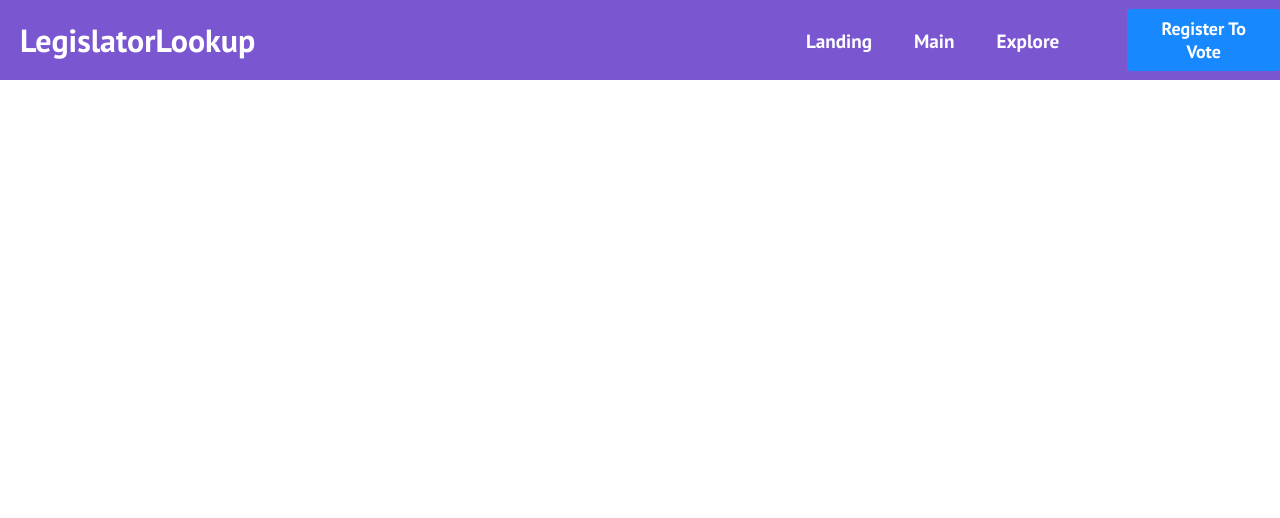
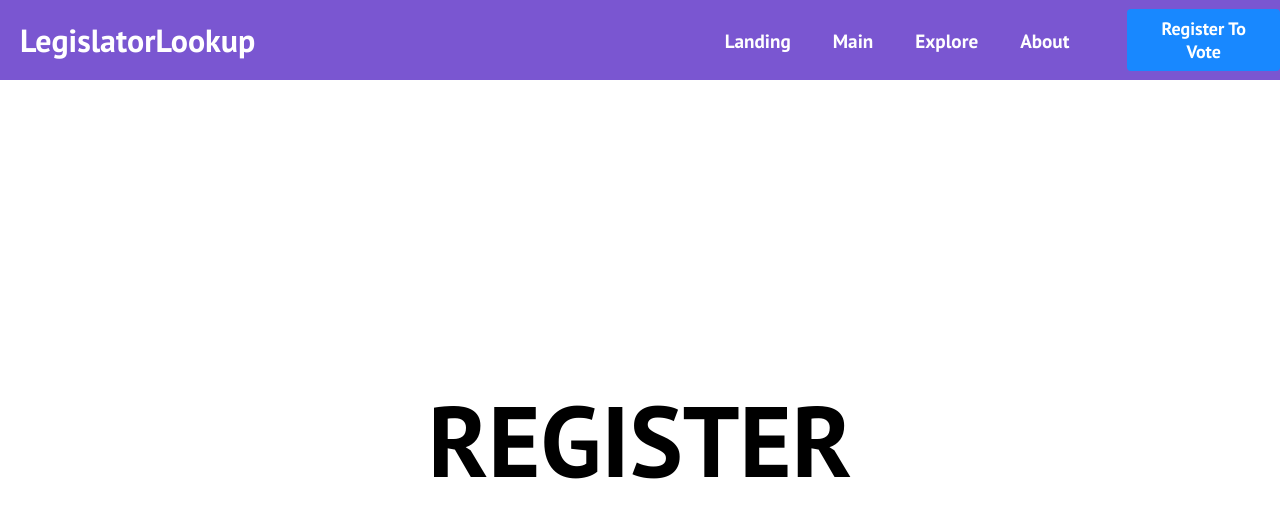
Before and after one commit to lmcintosh623/LegislatorLookup, a React (Create React App) app: page /about in a window 1280 px wide. Shown: the top 518 px of the page. Built offline with nearby package versions, Linux system fonts and the light colour scheme.

Commit message:
skeleton for about page

```diff
--- a/src/App.js
+++ b/src/App.js
@@ -5,6 +5,7 @@ import Landing from "./components/pages/Landing";
 import { BrowserRouter as Router, Switch, Route } from "react-router-dom";
 import Explore from "./components/pages/Explore";
 import SignUp from "./components/pages/SignUp";
+import About from "./components/pages/About";
 import Main from "./components/pages/Main";
 
 function App() {
@@ -16,6 +17,7 @@ function App() {
         <Route path="/explore" component={Explore} />
         <Route path="/main" component={Main} />
         <Route path="/sign-up" component={SignUp} />
+        <Route path="/about" component={About} />
       </Switch>
     </Router>
   );
--- a/src/components/Navbar.js
+++ b/src/components/Navbar.js
@@ -42,6 +42,15 @@ function Navbar() {
               Explore
             </Link>
           </li>
+          <li className='nav-item'>
+            <Link
+              to='/about'
+              className='nav-links'
+              onClick={closeMobileMenu}
+            >
+              About
+            </Link>
+          </li>
           <li>
             <Link
               to='/sign-up'
--- /dev/null
+++ b/src/components/pages/About.js
@@ -0,0 +1,5 @@
+import React from 'react';
+
+export default function SignUp() {
+  return <h1 className='sign-up'>REGISTER</h1>;
+}
```
